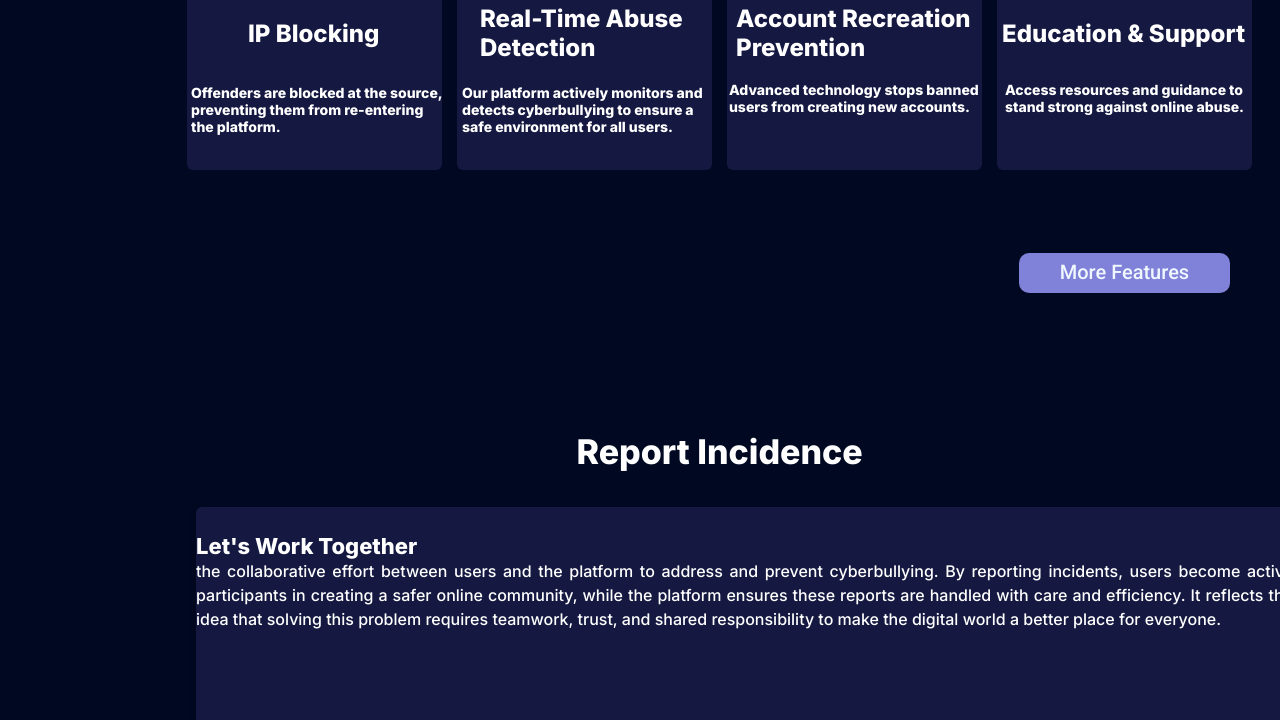
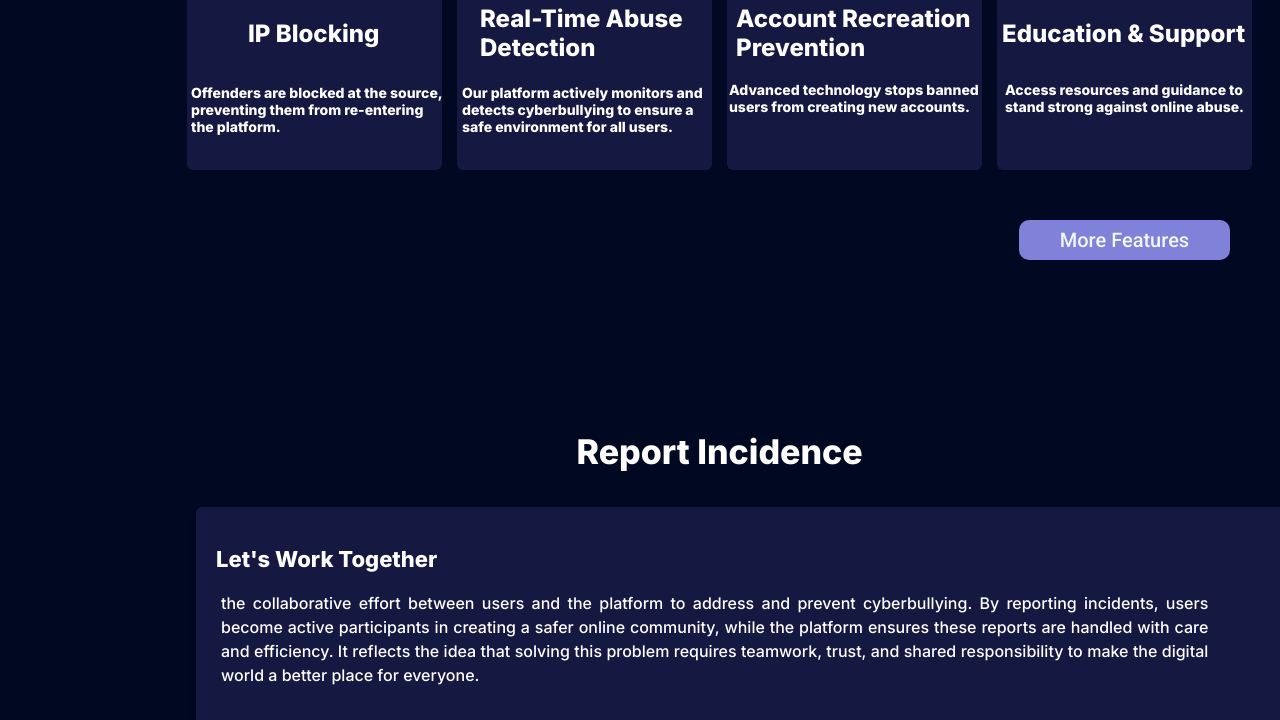
Before and after one commit to Rinky73577/Anti-Net_project, a website built with Parcel: page index.html in a window 1280 px wide. Shown: the part 1978-2698 px from the top of the page. Built offline with nearby package versions, Linux system fonts and the light colour scheme.

Commit message:
Update index.css

```diff
--- a/index.css
+++ b/index.css
@@ -317,9 +317,9 @@ a{
 
 .report h1 {
   position: absolute;
-  top: 10%; /* Adjust this value to control the vertical positioning */
-  left: 0; /* Align to the left */
-  width: 100%; /* Adjust the width to fit the content */
+  top: 15%; /* Adjust this value to control the vertical positioning */
+  left: 25; /* Align to the left */
+  width: 97%; /* Adjust the width to fit the content */
   text-align: left; /* Align the text to the left */
   font-size: 22px; /* Keep the desired font size */
   font-weight: 900; /* Maintain the bold style */
@@ -329,9 +329,9 @@ a{
 
 .report p {
   position: absolute;
-  top: 20%; /* Adjust this value to control spacing below the <h1> tag */
-  left: 0;
-  width: 100%; /* Ensures it spans the container */
+  top: 32%; /* Adjust this value to control spacing below the <h1> tag */
+  left: 25px;
+  width: 90%; /* Ensures it spans the container */
   font-size: var(--font-size-base);
   line-height: 1.5;
   text-align: justify;
@@ -436,7 +436,7 @@ a{
   position: absolute;
   height: 8.25%;
   width: 19.81%;
-  top: 91.75%;
+  top: 85%;
   right: 2.07%;
   bottom: 0%;
   left: 78.12%;
```
